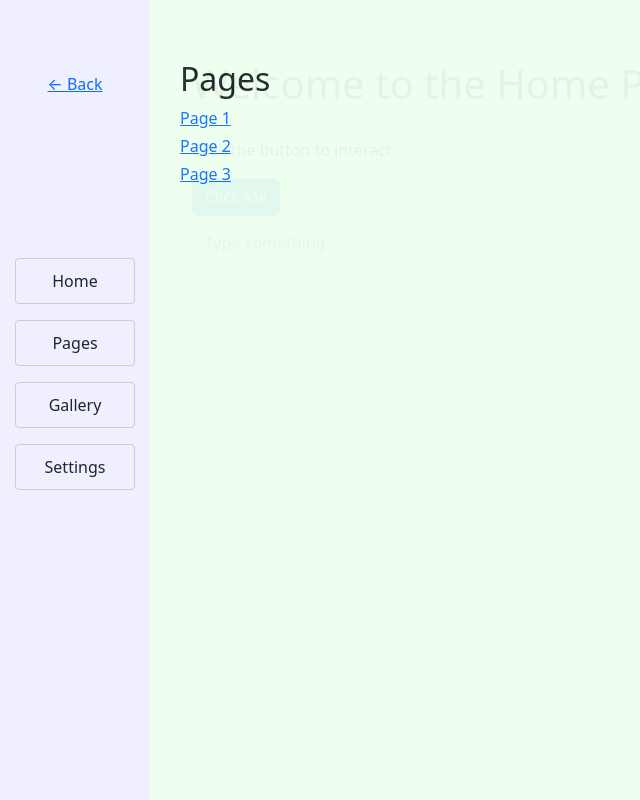
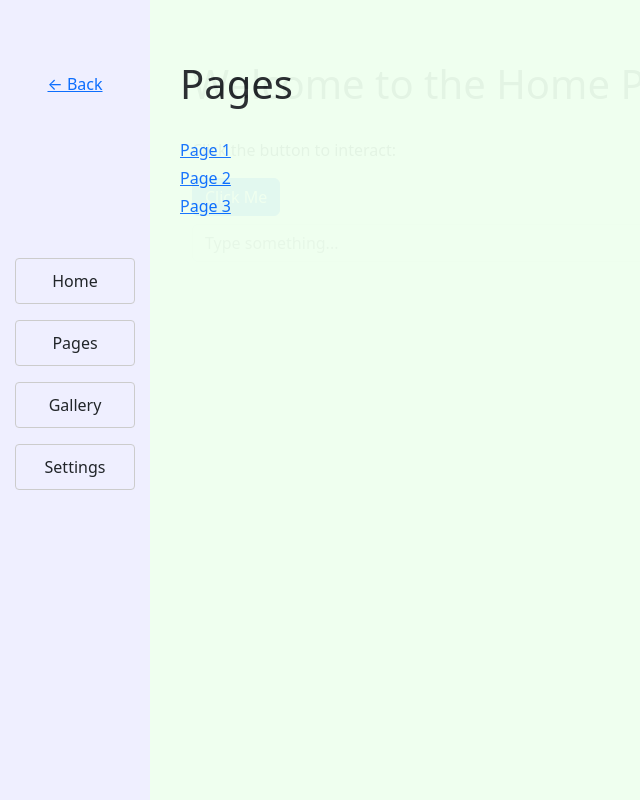
Before and after one commit to antonromankov/TV-routing-proposal, a React (Vite) app: page /app/pages in a window 1280 px wide. Shown: the whole page, without its empty margins (0-640 px from the left). Built offline with nearby package versions, Linux system fonts and the light colour scheme.

Commit message:
Add settings pages

```diff
--- a/src/containers/Templates.jsx
+++ b/src/containers/Templates.jsx
@@ -11,7 +11,7 @@ const PagesTemplateRaw = ({ header, links }) => {
 
   return (
     <div>
-      <h2>{header}</h2>
+      <h1>{header}</h1>
       <LinksList items={links} />
     </div>
   )
@@ -22,9 +22,9 @@ const PageTemplateRaw = ({ headerPrefix }) => {
 
   return (
     <div>
-      <h2 className="mb-3">
+      <h1 className="mb-3">
         {headerPrefix} {id}
-      </h2>
+      </h1>
     </div>
   )
 }
```
